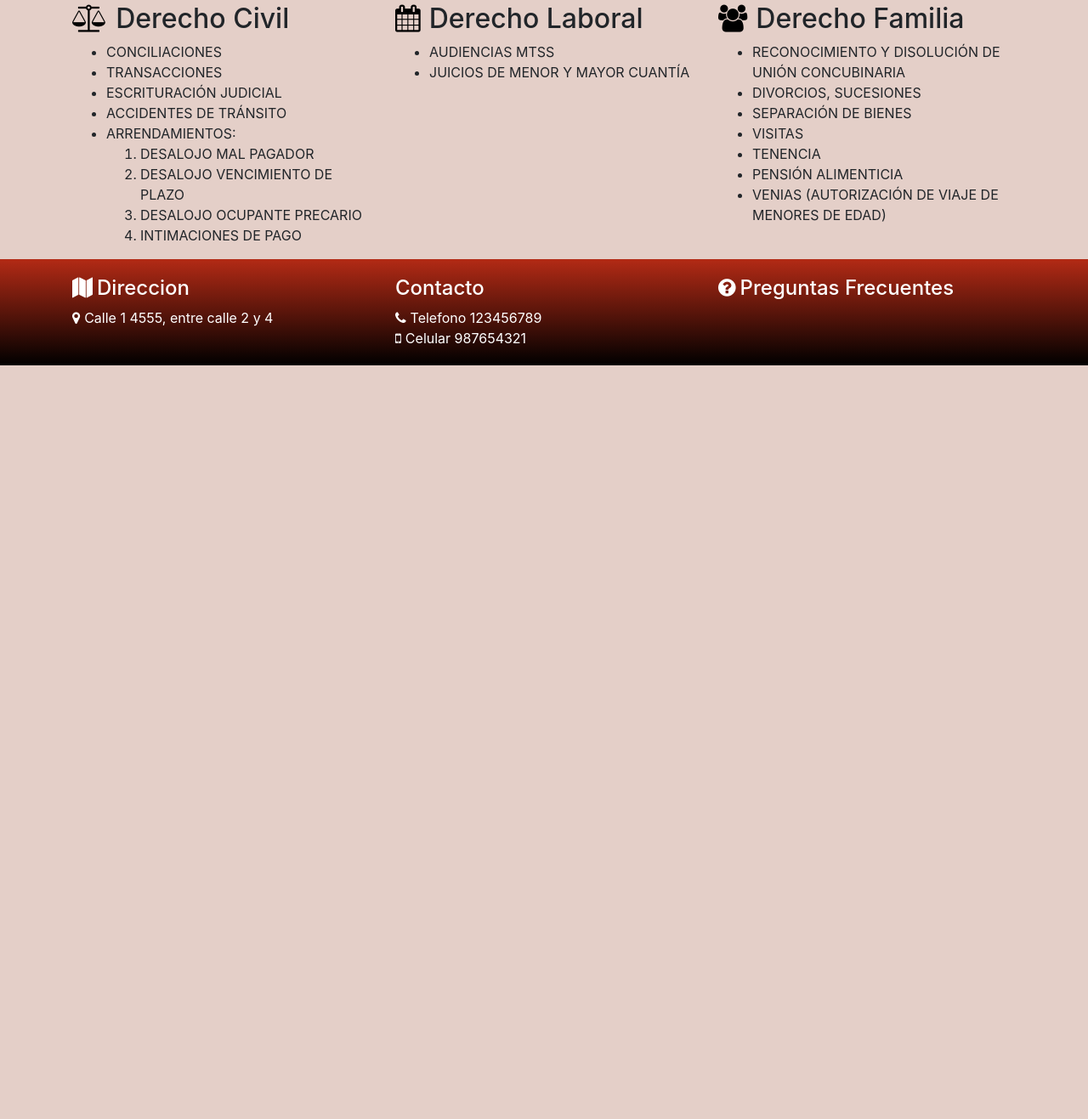
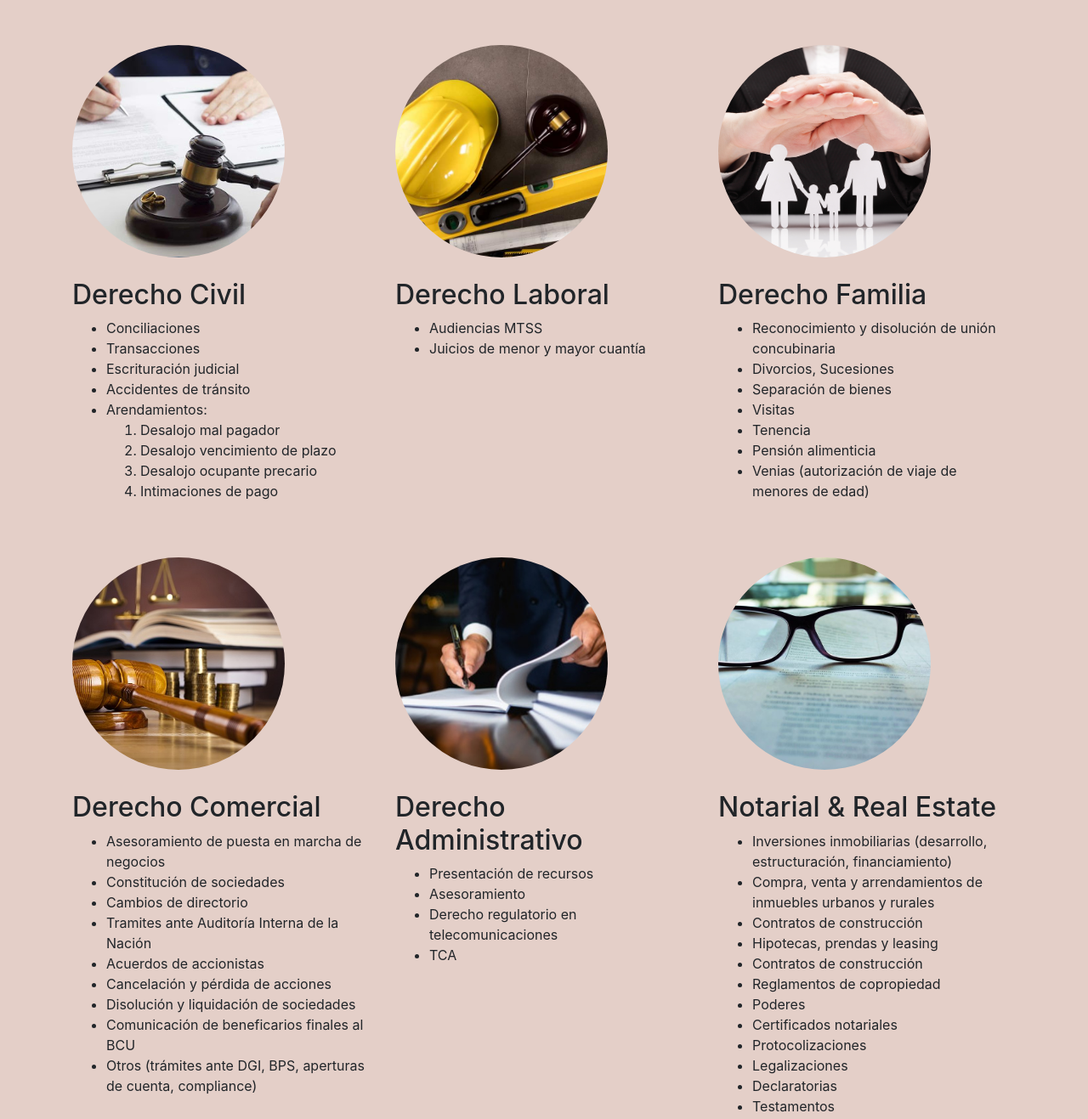
Before and after one commit to eguar1978/SEO_Coderhouse, a plain HTML site: page index.html in a window 1280 px wide. Shown: the part 417-1734 px from the top of the page at 85% size. Before the commit the page ends 847 px from the top, so only its background shows below. Drawn offline with nearby package versions, Linux system fonts and the light colour scheme.

Commit message:
Nuevas imagenes, arreglo de margenes, varios

```diff
--- a/index.html
+++ b/index.html
@@ -109,40 +109,86 @@
     <section>
         <div class="container-lg container-sm container__section__padding-top">
             <div class="row">
-                <div class="col-lg-4 col-sm-12">
-                    <h2><i class="fa fa-balance-scale section__icono__fa"></i>Derecho Civil</h2>
+                <div class="col-lg-4 col-md-6 col-sm-12">
+                    <img src="images/derecho-civil.jpg" alt="" class="images__circulo">
+                    <h2>Derecho Civil</h2>
                     <ul>
-                        <li>CONCILIACIONES</li>
-                        <li>TRANSACCIONES</li>
-                        <li>ESCRITURACIÓN JUDICIAL</li>
-                        <li>ACCIDENTES DE TRÁNSITO</li>
-                        <li>ARRENDAMIENTOS:
+                        <li>Conciliaciones</li>
+                        <li>Transacciones</li>
+                        <li>Escrituración judicial</li>
+                        <li>Accidentes de tránsito</li>
+                        <li>Arendamientos:
                             <ol>
-                                <li>DESALOJO MAL PAGADOR</li>
-                                <li>DESALOJO VENCIMIENTO DE PLAZO</li>
-                                <li>DESALOJO OCUPANTE PRECARIO</li>
-                                <li>INTIMACIONES DE PAGO</li>
+                                <li>Desalojo mal pagador</li>
+                                <li>Desalojo vencimiento de plazo</li>
+                                <li>Desalojo ocupante precario</li>
+                                <li>Intimaciones de pago</li>
                             </ol>
                         </li>
                     </ul>
                 </div>
-                <div class="col-lg-4 col-sm-12">
-                    <h2><i class="fa fa-calendar section__icono__fa"></i>Derecho Laboral</h2>
+                <div class="col-lg-4 col-md-6 col-sm-12">
+                    <img src="images/derecho-laboral.jpg" alt="" class="images__circulo">
+                    <h2>Derecho Laboral</h2>
                     <ul>
-                        <li>AUDIENCIAS MTSS</li>
-                        <li>JUICIOS DE MENOR Y MAYOR CUANTÍA</li>
+                        <li>Audiencias MTSS</li>
+                        <li>Juicios de menor y mayor cuantía</li>
                     </ul>
                 </div>
-                <div class="col-lg-4 col-sm-12">
-                    <h2><i class="fa fa-users section__icono__fa"></i>Derecho Familia</h2>
+                <div class="col-lg-4 col-md-6 col-sm-12">
+                    <img src="images/derecho-familia.jpg" alt="" class="images__circulo">
+                    <h2>Derecho Familia</h2>
                     <ul>
-                        <li>RECONOCIMIENTO Y DISOLUCIÓN DE UNIÓN CONCUBINARIA</li>
-                        <li>DIVORCIOS, SUCESIONES</li>
-                        <li>SEPARACIÓN DE BIENES</li>
-                        <li>VISITAS</li>
-                        <li>TENENCIA</li>
-                        <li>PENSIÓN ALIMENTICIA</li>
-                        <li>VENIAS (AUTORIZACIÓN DE VIAJE DE MENORES DE EDAD)</li>
+                        <li>Reconocimiento y disolución de unión concubinaria</li>
+                        <li>Divorcios, Sucesiones</li>
+                        <li>Separación de bienes</li>
+                        <li>Visitas</li>
+                        <li>Tenencia</li>
+                        <li>Pensión alimenticia</li>
+                        <li>Venias (autorización de viaje de menores de edad)</li>
+                    </ul>
+                </div>
+                <div class="col-lg-4 col-md-6 col-sm-12">
+                    <img src="images/derecho-comercial.jpg" alt="" class="images__circulo">
+                    <h2>Derecho Comercial</h2>
+                    <ul>
+                        <li>Asesoramiento de puesta en marcha de negocios</li>
+                        <li>Constitución de sociedades</li>
+                        <li>Cambios de directorio</li>
+                        <li>Tramites ante Auditoría Interna de la Nación</li>
+                        <li>Acuerdos de accionistas</li>
+                        <li>Cancelación y pérdida de acciones</li>
+                        <li>Disolución y liquidación de sociedades</li>
+                        <li>Comunicación de beneficarios finales al BCU</li>
+                        <li>Otros (trámites ante DGI, BPS, aperturas de cuenta, compliance)</li>
+                    </ul>
+                </div>
+                <div class="col-lg-4 col-md-6 col-sm-12">
+                    <img src="images/derecho-administrativo.jpg" alt="" class="images__circulo">
+                    <h2>Derecho Administrativo</h2>
+                    <ul>
+                        <li>Presentación de recursos</li>
+                        <li>Asesoramiento</li>
+                        <li>Derecho regulatorio en telecomunicaciones</li>
+                        <li>TCA</li>
+                    </ul>
+                </div>
+                <div class="col-lg-4 col-md-6 col-sm-12">
+                    <img src="images/notaria-real.jpg" alt="" class="images__circulo">
+                    <h2>Notarial & Real Estate</h2>
+                    <ul>
+                        <li>Inversiones inmobiliarias (desarrollo, estructuración, financiamiento)</li>
+                        <li>Compra, venta y arrendamientos de inmuebles urbanos y rurales</li>
+                        <li>Contratos de construcción</li>
+                        <li>Hipotecas, prendas y leasing</li>
+                        <li>Contratos de construcción</li>
+                        <li>Reglamentos de copropiedad</li>
+                        <li>Poderes</li>
+                        <li>Certificados notariales</li>
+                        <li>Protocolizaciones</li>
+                        <li>Legalizaciones</li>
+                        <li>Declaratorias</li>
+                        <li>Testamentos</li>
                     </ul>
                 </div>
             </div>
--- a/scss/style.scss
+++ b/scss/style.scss
@@ -46,6 +46,15 @@ nav{
     }
 }
 
+img.images__circulo{
+    margin: 50px 0 25px 0;
+    border-radius: 50%;
+    object-position: 50% 50%;
+    width: 250px;
+    height: 250px;
+    object-fit: cover;
+}
+
 .container__section__padding-top{
     padding-top: 20px;
 }
@@ -60,11 +69,16 @@ section div p{
     text-align: justify;
 }
 
+.margen__titulos{
+    margin-top: 40px;
+}
+
 /* footer */
 
 footer{
     background: linear-gradient(180deg, rgb(179, 42, 21) 0%, rgb(0, 0, 0) 100%);
     padding: 20px 0px;
+    margin-top: 50px;
 
     a, a:hover{
         text-decoration: none;
@@ -105,11 +119,11 @@ form{
 
 }
 
-@media only screen and (max-width: 800px) {
+@media only screen and (max-width: 767px) {
     *{
         font-size: 0.98em;
     }
-    #carouselWeb {
+    #carouselWeb, .ocultar__div__servicios {
       display: none;
     }
     header{
@@ -123,3 +137,11 @@ form{
         }
     }
   }
+
+  @media only screen and (max-width: 991px) {
+
+    .ocultar__div__servicios {
+      display: none;
+    }
+
+  }
```
Also changed, not shown: ayuda.html (+12 -12 lines), contactenos.html (+1 -1 lines), equipo.html (+15 -17 lines), servicios.html (+12 -3 lines), images/derecho-administrativo.jpg (added), images/derecho-civil.jpg (added), images/derecho-comercial.jpg (added), images/derecho-familia.jpg (added), images/derecho-laboral.jpg (added), images/notaria-real.jpg (added), images/suprema-corte-de-justicia.jpg (added), scss/style.css, 1 other file.
